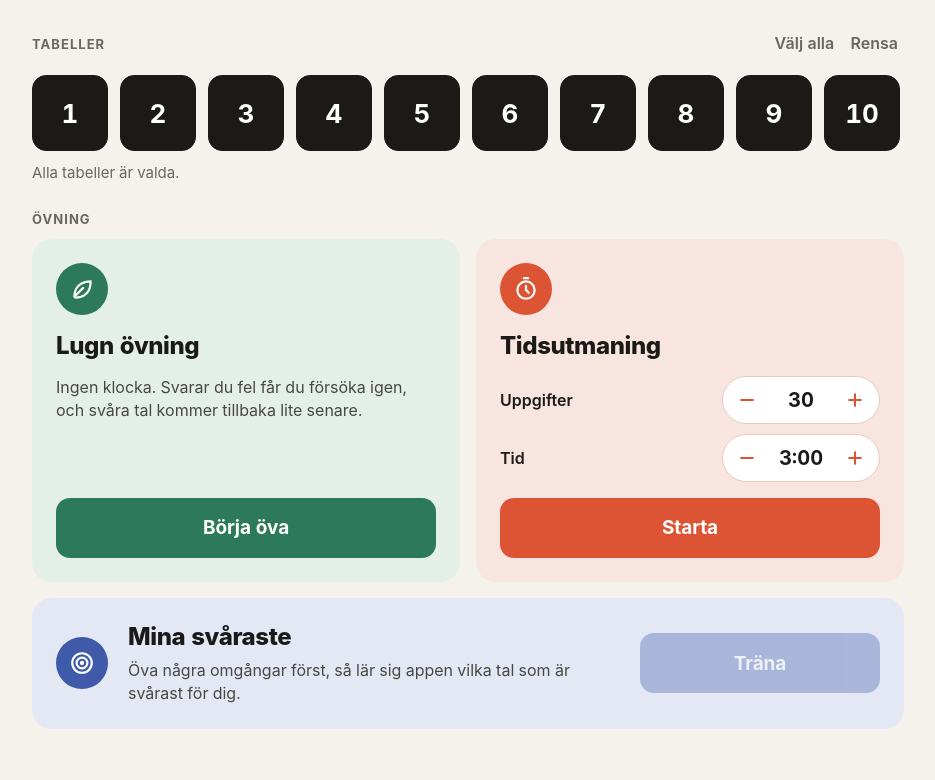
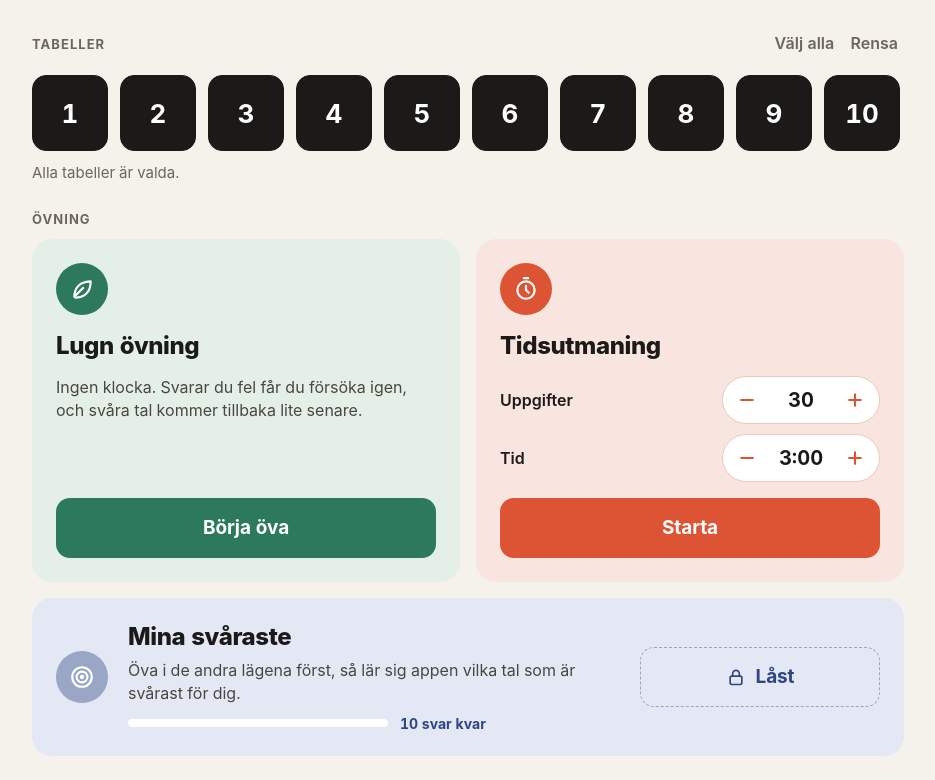
Before and after one commit to perkli/multiply, a plain HTML site: page index.html in a window 1280 px wide. Shown: the part 176-956 px from the top of the page, without its empty margins (172-1107 px from the left). Before the commit the page ends 929 px from the top, so only its background shows below. Drawn offline with Linux system fonts and the light colour scheme.

Commit message:
Show "Mina svåraste" as locked with unlock progress
Before there is enough data the card shows a lock button, a progress
bar and how many answers are left, instead of a faded button.

Co-Authored-By: Claude Opus 5.5 <noreply@anthropic.com>
Claude-Session: https://claude.ai/code/session_01SaZHKbqxnSsPXBptKCFMiS

```diff
--- a/index.html
+++ b/index.html
@@ -154,6 +154,15 @@
     padding: 4px 10px; font-size: 15px; font-weight: 700; color: var(--focus-dark);
   }
   @media (max-width: 640px) { .mode.focus { display: flex; flex-direction: column; align-items: stretch; } }
+  /* Locked until there is enough data */
+  .unlock { display: none; align-items: center; gap: 12px; margin-top: 2px; }
+  .mode.focus.locked .unlock { display: flex; }
+  .unlock-bar { flex: 1; max-width: 260px; height: 8px; border-radius: 999px; background: var(--surface); overflow: hidden; }
+  .unlock-bar div { height: 100%; width: 0; background: var(--focus); border-radius: 999px; transition: width .4s ease; }
+  .unlock span { font-size: 14px; font-weight: 700; color: var(--focus-dark); white-space: nowrap; }
+  .mode.focus.locked .mode-icon { background: #9aa6c6; }
+  .mode.focus.locked .btn:disabled { opacity: 1; background: transparent; color: var(--focus-dark); border: 1.5px dashed #9aa6c6; }
+  .btn .icon { width: 20px; height: 20px; }
   .mode-icon .icon { width: 26px; height: 26px; }
   .mode h3 { margin: 0; font-size: 24px; font-weight: 800; letter-spacing: -.4px; }
   .mode p { margin: 0; font-size: 16px; line-height: 1.45; color: #4a4741; }
@@ -414,6 +423,7 @@
   <symbol id="i-plus" viewBox="0 0 24 24"><path d="M12 5v14M5 12h14"/></symbol>
   <symbol id="i-erase" viewBox="0 0 24 24"><path d="M21 5H9l-6 7 6 7h12z"/><path d="M12 9.5l5 5M17 9.5l-5 5"/></symbol>
   <symbol id="i-target" viewBox="0 0 24 24"><circle cx="12" cy="12" r="9"/><circle cx="12" cy="12" r="5"/><circle cx="12" cy="12" r="1"/></symbol>
+  <symbol id="i-lock" viewBox="0 0 24 24"><rect x="5" y="11" width="14" height="10" rx="2"/><path d="M8 11V8a4 4 0 0 1 8 0v3"/></symbol>
   <symbol id="i-star" viewBox="0 0 24 24"><path d="M12 2.8l2.8 5.8 6.3.9-4.6 4.4 1.1 6.3L12 17.2l-5.6 3 1.1-6.3L2.9 9.5l6.3-.9z"/></symbol>
 </svg>
 
@@ -487,8 +497,12 @@
           <h3>Mina svåraste</h3>
           <p id="hardText"></p>
           <div class="hard-list" id="hardList"></div>
+          <div class="unlock" id="unlock">
+            <div class="unlock-bar"><div id="unlockFill"></div></div>
+            <span id="unlockText"></span>
+          </div>
         </div>
-        <button class="btn focus" id="startHardest">Träna</button>
+        <button class="btn focus" id="startHardest"></button>
       </div>
     </div>
   </div>
@@ -766,6 +780,8 @@
   // The typical time is the median over all facts, which is robust to the odd slow answer.
   // Remaining outliers (over 4x typical, at least 8 s) are ignored, since the child was most
   // likely distracted, and each fact uses the median of its last 5 times.
+  // Data needed before "Mina svåraste" unlocks
+  const NEED_FACTS = 8, NEED_TIMES = 10;
   function analyse() {
     const entries = Object.entries(store.facts).filter(([, s]) => s.last && s.last.length);
     const pool = entries.flatMap(([, s]) => (s.t || []).slice(-5));
@@ -785,7 +801,8 @@
       return { a, b, misses, n: recent.length, med, ratio, ignored: all.length - times.length,
                score: errScore + slowScore };
     }).sort((x, y) => y.score - x.score);
-    return { base, cap, list, ready: entries.length >= 8 && pool.length >= 10, answers: pool.length };
+    return { base, cap, list, ready: entries.length >= NEED_FACTS && pool.length >= NEED_TIMES,
+             answers: pool.length, seen: entries.length };
   }
   // Facts that clearly stand out as hard
   const HARD = 0.25;
@@ -799,13 +816,21 @@
   const fmtSec = (ms) => (ms / 1000).toFixed(1).replace(".", ",") + " s";
 
   function renderHardCard() {
-    const an = analyse();
-    $("startHardest").disabled = !an.ready;
+    const an = analyse(), btn = $("startHardest");
+    btn.disabled = !an.ready;
+    btn.closest(".mode").classList.toggle("locked", !an.ready);
     if (!an.ready) {
-      $("hardText").textContent = "Öva några omgångar först, så lär sig appen vilka tal som är svårast för dig.";
+      // Show the mode as locked, with progress towards unlocking it
+      const left = Math.max(NEED_TIMES - an.answers, NEED_FACTS - an.seen);
+      const done = Math.min(an.answers, NEED_TIMES) + Math.min(an.seen, NEED_FACTS);
+      $("hardText").textContent = "Öva i de andra lägena först, så lär sig appen vilka tal som är svårast för dig.";
       $("hardList").innerHTML = "";
+      $("unlockFill").style.width = `${(done / (NEED_TIMES + NEED_FACTS)) * 100}%`;
+      $("unlockText").textContent = `${left} svar kvar`;
+      btn.innerHTML = `<svg class="icon"><use href="#i-lock"/></svg>Låst`;
       return;
     }
+    btn.textContent = "Träna";
     const top = an.list.filter(x => x.score >= HARD).slice(0, 6);
     $("hardText").textContent = top.length
       ? "Tränar på de tal du oftast svarar fel på eller behöver fundera längst på. Just nu:"
--- a/sw.js
+++ b/sw.js
@@ -1,5 +1,5 @@
 // Offline support: serve from cache, refresh the cache in the background.
-const CACHE = "gangertabellen-v6";
+const CACHE = "gangertabellen-v7";
 const FILES = ["./", "index.html", "manifest.webmanifest", "icons/icon-180.png", "icons/icon-192.png", "icons/icon-512.png"];
 
 self.addEventListener("install", (e) => {
```
Also changed, not shown: 1 other file.
